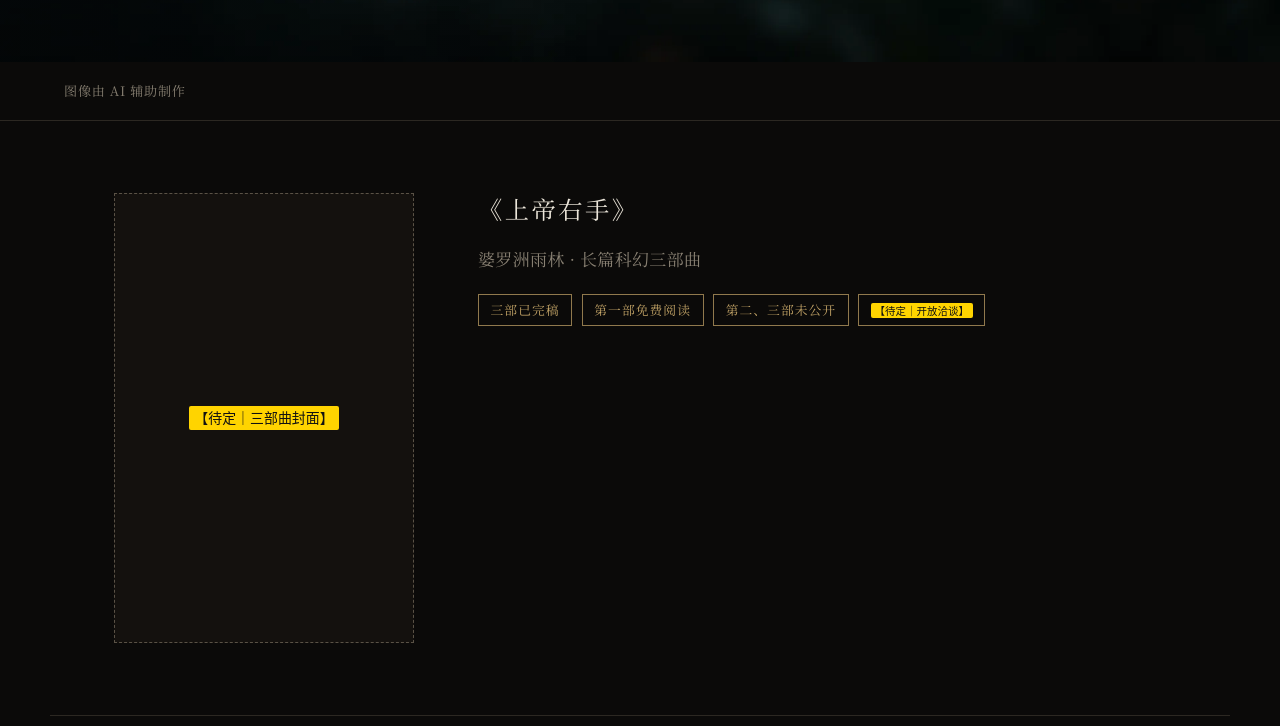
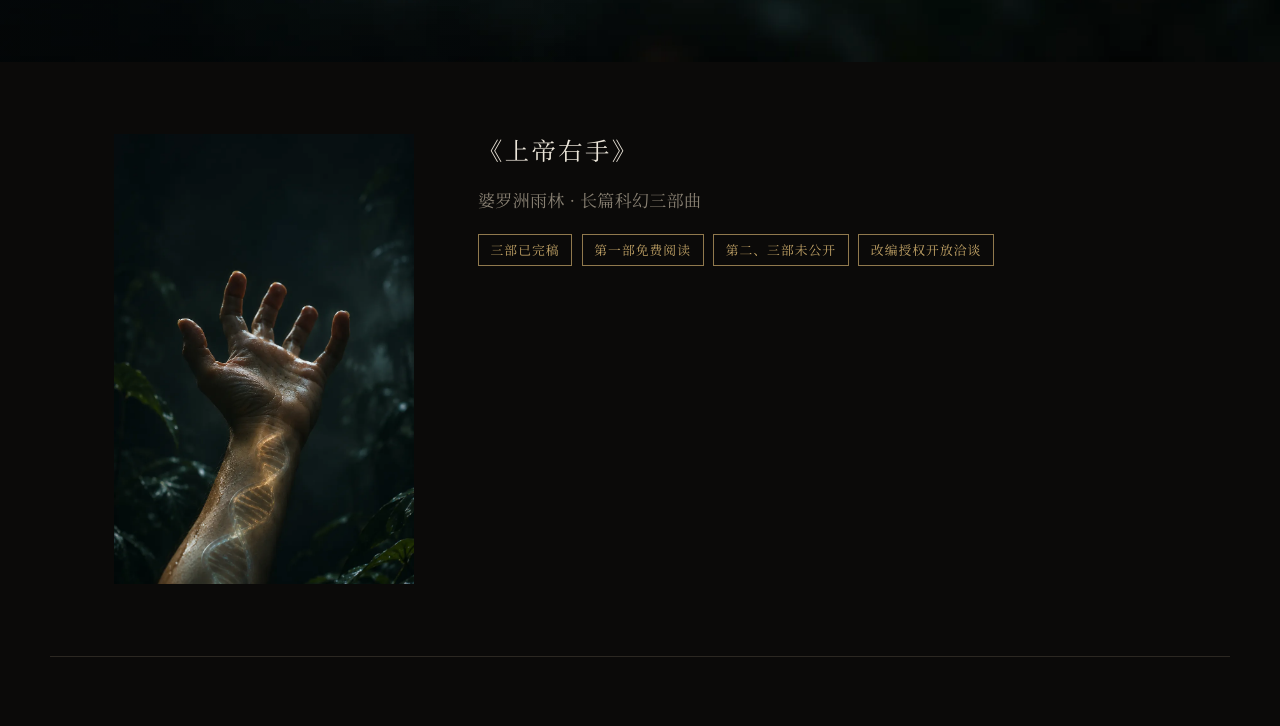
Before and after one commit to yuanzikongjian-create/yuanzi-studio, a plain HTML site: page index.html in a window 1280 px wide. Shown: the part 724-1450 px from the top of the page. Drawn offline with Linux system fonts and the light colour scheme.

Commit message:
DEPLOY-010: character cards, chars.js, pending items

```diff
--- a/index.html
+++ b/index.html
@@ -48,17 +48,13 @@
     </div>
   </div>
 </section>
-<div class="hero-meta">
-  <p class="ai-label">图像由 AI 辅助制作</p>
-
-</div>
 <section class="block">
   <article class="ip-card">
-    <div class="cover ph"><mark class="tbd">【待定｜三部曲封面】</mark></div>
+    <div class="cover"><img src="assets/img/hero-right-hand-portrait.webp" alt="暗色雨林中伸出的一只右手" width="941" height="1672"></div>
     <div>
       <h2><a href="originals/index.html">《上帝右手》</a></h2>
       <p class="muted">婆罗洲雨林 · 长篇科幻三部曲</p>
-      <ul class="tags"><li>三部已完稿</li><li>第一部免费阅读</li><li>第二、三部未公开</li><li><mark class="tbd">【待定｜开放洽谈】</mark></li></ul>
+      <ul class="tags"><li>三部已完稿</li><li>第一部免费阅读</li><li>第二、三部未公开</li><li>改编授权开放洽谈</li></ul>
     </div>
   </article>
 </section>
@@ -85,10 +81,10 @@
 <footer class="site-footer">
   <ul class="foot-nav"><li><a href="index.html" aria-current="page">首页</a></li><li><a href="studio/index.html">工作室</a></li><li><a href="originals/index.html">原创 IP</a></li><li><a href="collaborate/index.html">合作</a></li><li><a href="work/index.html">作品集</a></li><li><a href="contact/index.html">联系</a></li></ul>
   <p><a class="lang" href="en/index.html" lang="en">English</a></p>
-  <p class="small">小说文字为作者原创。角色与场景图像由 AI 辅助制作。</p>
   <p class="small">© 2026 元子空间</p>
 </footer>
 <script src="assets/nav.js"></script>
 <script src="assets/plx.js"></script>
+<script data-goatcounter="https://yuanzistudio.goatcounter.com/count" async src="//gc.zgo.at/count.js"></script>
 </body>
 </html>
```
